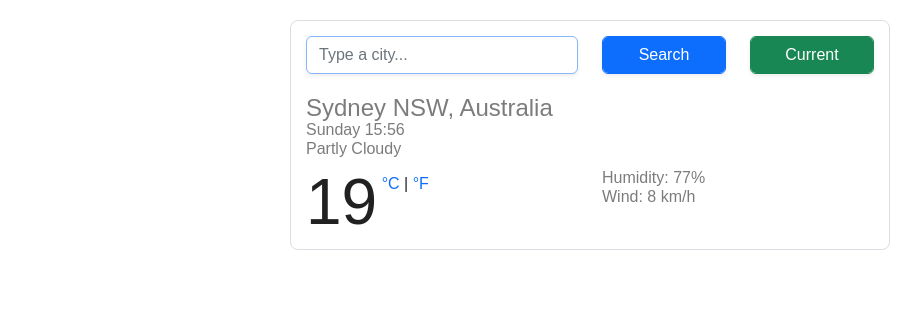
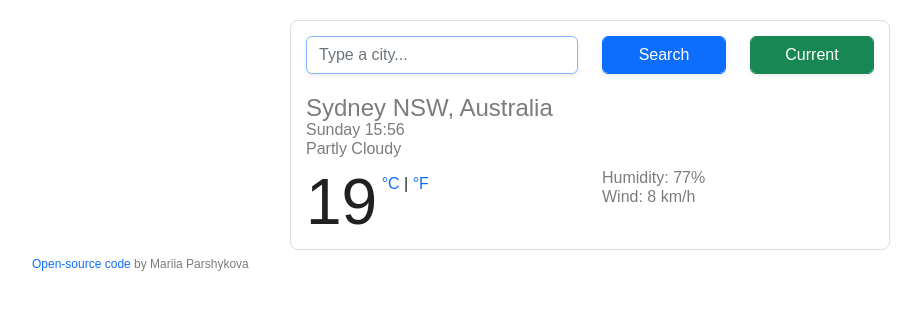
Before and after one commit to Lcskdm/weather-app, a plain HTML site: page index.html in a window 1280 px wide. Shown: the whole page, without its empty margins (50-971 px from the left). Drawn offline with nearby package versions, Linux system fonts and the light colour scheme.

Commit message:
Added footer and link to code on GitHub

```diff
--- a/index.html
+++ b/index.html
@@ -68,6 +68,12 @@
           </div>
         </div>
       </div>
+      <footer>
+        <a href="https://github.com/Lcskdm/weather-app" target="_blank"
+          >Open-source code</a
+        >
+        by Mariia Parshykova
+      </footer>
     </div>
     <script src="script.js"></script>
   </body>
--- a/style.css
+++ b/style.css
@@ -33,6 +33,13 @@ a:hover {
   color: darkblue;
 }
 
+footer {
+  text-align: left;
+  margin-top: -15px;
+  font-size: 12px;
+  color: #7c7c7c;
+}
+
 .weather-app {
   border: 1px solid #dadde1;
   padding: 15px;
```
